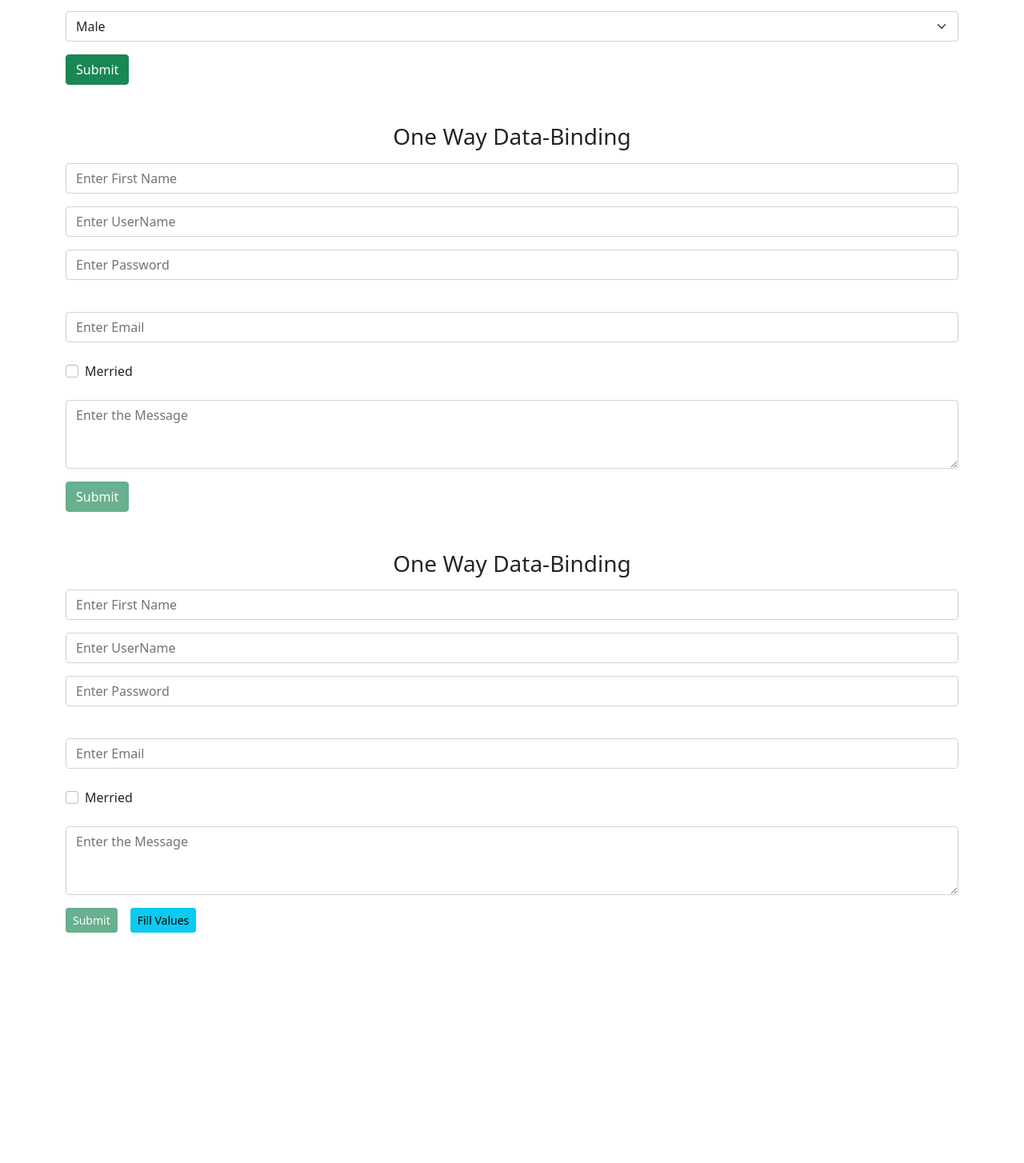
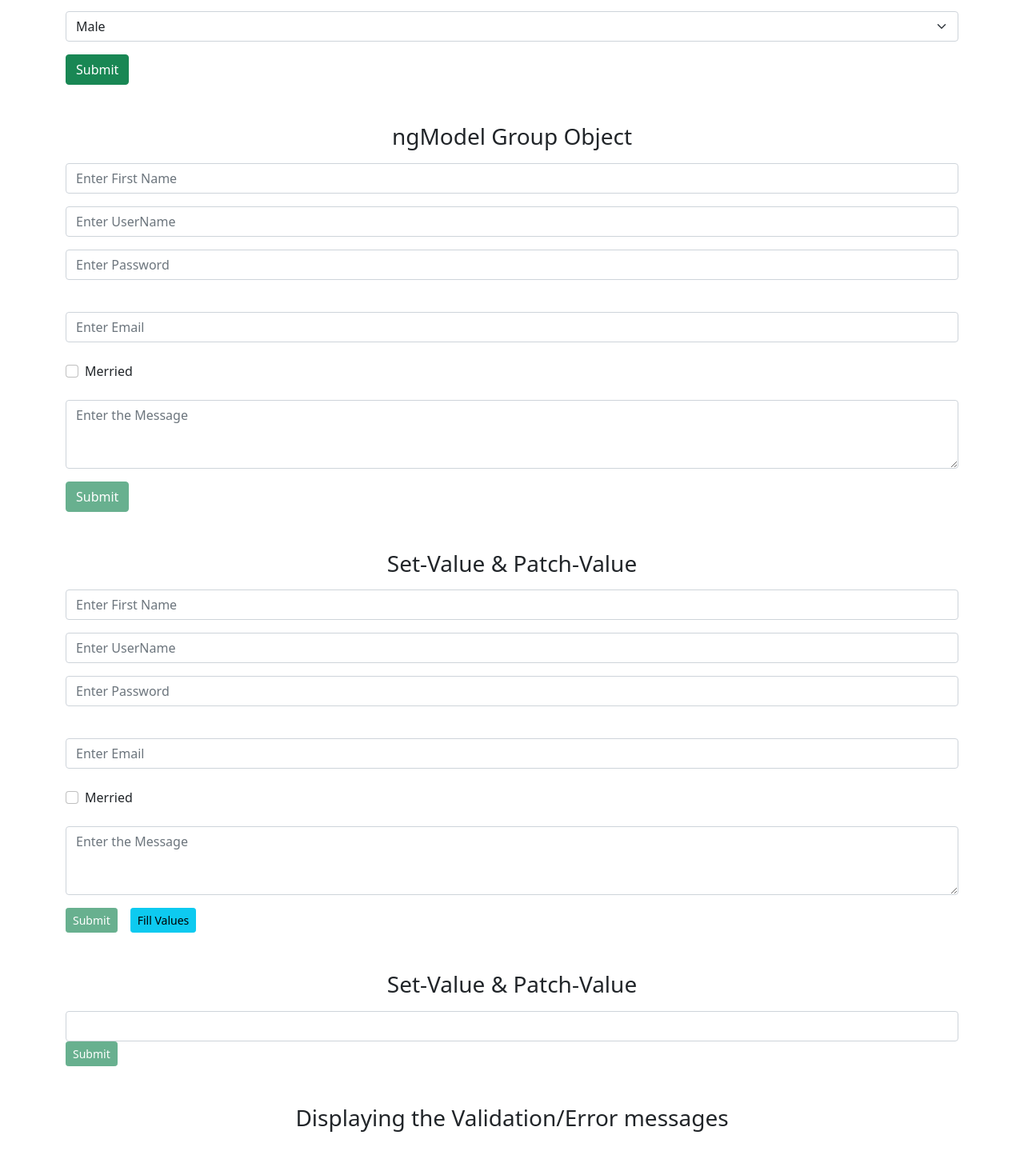
Before and after one commit to Haresh-thumar/Template-Drive---Reactive-Form-in-angular, an Angular app: page /td-form in a window 1280 px wide. Shown: the part 839-2293 px from the top of the page at 80% size. Before the commit the page ends 2053 px from the top, so only its background shows below. Built offline with nearby package versions, Linux system fonts and the light colour scheme.

Commit message:
error validation in tdf

```diff
--- a/src/app/td-form/td-form.component.html
+++ b/src/app/td-form/td-form.component.html
@@ -84,7 +84,7 @@
                                                     ngModel Group Object
 ---------------------------------------------------------------------------------------------------------------------------->
 <div class="container my-5">
-    <h3 class="text-center my-3">One Way Data-Binding</h3>
+    <h3 class="text-center my-3">ngModel Group Object</h3>
     <form #grouponjectform="ngForm" (ngSubmit)="groupobjectsubmit()">
         <!---------- First Name ---------->
         <div class="mb-3">
@@ -133,7 +133,7 @@
                                                     Set-Value & Patch-Value
 ---------------------------------------------------------------------------------------------------------------------------->
 <div class="container my-5">
-    <h3 class="text-center my-3">One Way Data-Binding</h3>
+    <h3 class="text-center my-3">Set-Value & Patch-Value</h3>
     <form #setpetchvalueform="ngForm" (ngSubmit)="setpatchvaluesubmit()">
         <!---------- First Name ---------->
         <div class="mb-3">
@@ -178,4 +178,146 @@
 </div>
 
 
+<!---------------------------------------------------------------------------------------------------------------------------
+                                            Show and hide validation error messages
+---------------------------------------------------------------------------------------------------------------------------->
+<div class="container my-5">
+    <h3 class="text-center my-3">Set-Value & Patch-Value</h3>
+    <form #showhideerrorform="ngForm" (ngSubmit)="showhideerrorsubmit()">
+        <input type="text" class="form-control" required [(ngModel)]="nameModel" name="flname" #flname="ngModel">
+        <div [hidden]="flname.valid || flname.pristine" class="alert alert-danger"> Name is required </div>
+
+        <!-------- Submit Button --------->
+        <button type="submit" class="btn btn-sm btn-success" [disabled]="!showhideerrorform.valid">Submit</button>
+    </form>
+</div>
+
+
+<!---------------------------------------------------------------------------------------------------------------------------
+                                            Displaying the Validation/Error messages
+---------------------------------------------------------------------------------------------------------------------------->
+<div class="container my-5">
+    <h3 class="text-center my-3">Displaying the Validation/Error messages</h3>
+    <!-- <form #contactForm="ngForm" (ngSubmit)="onSubmited()"> -->
+    <!------- Firstname ------->
+    <!-- <div class="mb-3">
+            <input type="text" class="form-control" placeholder="Enter First Name" name="firstname" [(ngModel)]="contact['firstname']" #firstnames="ngModel" required minlength="10">
+            <span class="help-text" *ngIf="!firstnames.valid && firstnames.touched">Please Enter Valid Email</span>
+        </div> -->
+    <!-- <div>
+        <label for="firstname">First Name </label>
+        <input type="text" id="firstname" name="firstname" required minlength="10" #firstnames="ngModel" [(ngModel)]="contact.firstname">
+    </div> -->
+    <!-- <div *ngIf="!firstnames?.valid && (firstnames?.dirty || firstnames?.touched)" class="error">
+        <div *ngIf="firstnames.errors?.['required']">
+            First Name is required
+        </div>
+        <div *ngIf="firstname.errors?.['minlength']">
+            First Name Minimum Length is {{firstnames.errors.minlength?.requiredLength}}
+        </div>
+    </div> -->
+    <!------- Lastname ------->
+    <!-- <div>
+        <label for="lastname">Last Name </label>
+        <input type="text" id="lastname" name="lastname" required maxlength="15" #lastnames="ngModel" pattern="^[a-zA-Z]+$" [(ngModel)]="contact.lastname">
+    </div> -->
+    <!-- <div *ngIf="!lastnames?.valid && (lastnames?.dirty || lastnames?.touched)" class="error">
+        <div *ngIf="lastnames.errors?.['required']">
+            Last Name is required
+        </div>
+        <div *ngIf="lastnames.errors?.['maxlength']">
+            Last Name Minimum Length is {{lastnames.errors.maxlength?.requiredLength}}
+        </div>
+        <div *ngIf="lastnames.errors?.['pattern']">
+            Only characters are allowed
+        </div>
+    </div> -->
+    <!------- Email ------->
+    <!-- <div>
+        <label for="email">email </label>
+        <input type="text" id="email" name="email" required email #emails="ngModel" [(ngModel)]="contact.email">
+    </div> -->
+    <!-- <div *ngIf="!emails?.valid && (emails?.dirty || emails?.touched)" class="error">
+        <div *ngIf="emails.errors['required']">
+            Email is required
+        </div>
+        <div *ngIf="emails.errors['email']">
+            Invalid Email Address
+        </div>
+    </div> -->
+    <!------- Gender ------->
+    <!-- <div>
+        <label for="gender">Gender </label>
+        <input type="radio" value="male" id="gender" name="gender" #genders="ngModel" required [(ngModel)]="contact.gender">
+        Male
+        <input type="radio" value="female" id="gender" name="gender" #genders="ngModel" required [(ngModel)]="contact.gender"> Female
+    </div> -->
+    <!-- <div *ngIf="!genders?.valid && (genders?.dirty || genders?.touched)" class="error">
+        <div *ngIf="genders.errors['required']">
+            Gender is required
+        </div>
+    </div> -->
+
+    <!------- Accept T&C ------->
+    <!-- <div>
+        <label for="isToc">Accept T&C</label>
+        <input type="checkbox" id="isToc" name="isToc" required #isToc="ngModel" [(ngModel)]="contact.isToc">
+    </div> -->
+    <!-- <div *ngIf="!isToc?.valid && (isToc?.dirty || isToc?.touched)" class="error">
+        <div *ngIf="isToc.errors['required']">
+            Please accept the T&C
+        </div>
+    </div> -->
+    <!------- Submit Button ------->
+    <!-- <div>
+        <button type="submit" [disabled]="!contactForm.valid">Submit</button>
+    </div>
+
+    <p>{{contactForm.valid}} </p> -->
+
+    <!-- </form> -->
+
+    <!-- <form #contactForm="ngForm" (ngSubmit)="onSubmit(contactForm)">
+
+        <p>
+            <label for="firstname">First Name </label>
+            <input type="text" id="firstname" name="firstname" [(ngModel)]="contact.firstname">
+        </p>
+
+        <p>
+            <label for="lastname">Last Name </label>
+            <input type="text" id="lastname" name="lastname" [(ngModel)]="contact.lastname">
+        </p>
+
+        <p>
+            <label for="email">email </label>
+            <input type="text" id="email" name="email" [(ngModel)]="contact.email">
+        </p>
+
+        <p>
+            <label for="gender">Geneder </label>
+            <input type="radio" value="male" id="gender" name="gender" [(ngModel)]="contact.gender"> Male
+            <input type="radio" value="female" id="gender" name="gender" [(ngModel)]="contact.gender"> Female
+        </p>
+
+        <p>
+            <label for="isToc">Accept TOC</label>
+            <input type="checkbox" id="isToc" name="isToc" [(ngModel)]="contact.isToc">
+        </p>
+
+        <p>
+            <button type="submit">Submit</button>
+        </p>
+    </form> -->
+
+</div>
+
+
+
+
+
+
+
 <!-- https://www.youtube.com/watch?v=OFq8nN3WF7M&list=PL_euSNU_eLbc2_736gSJCKFcpb2hKX2Lr&index=8 -->
+
+<!-- https://www.tektutorialshub.com/angular/formcontrol-in-angular/ -->
--- a/src/app/td-form/td-form.component.ts
+++ b/src/app/td-form/td-form.component.ts
@@ -75,6 +75,33 @@ export class TdFormComponent {
     this.setpetchvalueform.form.patchValue(this.setpetchvalueform);
   }
 
+
+
+  /*--------------------------------------------------------------------------
+                  Show and hide validation error messages
+  --------------------------------------------------------------------------*/
+  @ViewChild('showhideerrorform') showhideerrorform!: NgForm;
+  nameModel: string = '';
+  showhideerrorsubmit() {
+    console.log(this.showhideerrorform.value);
+  }
+
+
+  /*--------------------------------------------------------------------------
+                  Show and hide validation error messages
+  --------------------------------------------------------------------------*/
+  @ViewChild('contactForm') contactForm!: NgForm;
+  contact?: contact = {
+    firstname: "",
+    lastname: "",
+    email: "",
+    gender: "",
+    isToc: true,
+  };
+  onSubmited() {
+    console.log(this.contactForm.value);
+  }
+
 }
 
 
@@ -92,3 +119,12 @@ export class country {
     this.name = name;
   }
 }
+
+/*----- Show and hide validation error messages -----*/
+export class contact {
+  firstname!: string;
+  lastname!: string;
+  gender!: string;
+  isToc!: boolean;
+  email!: string;
+}
```
